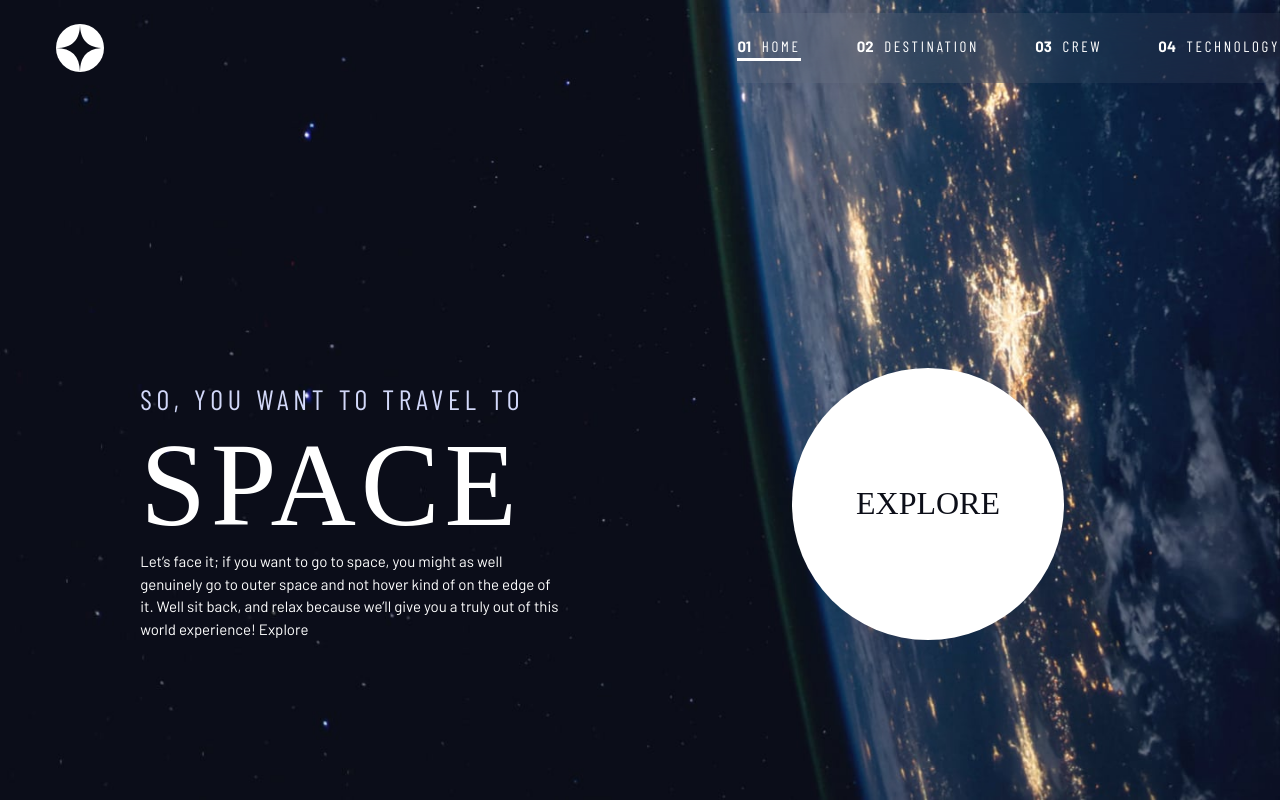
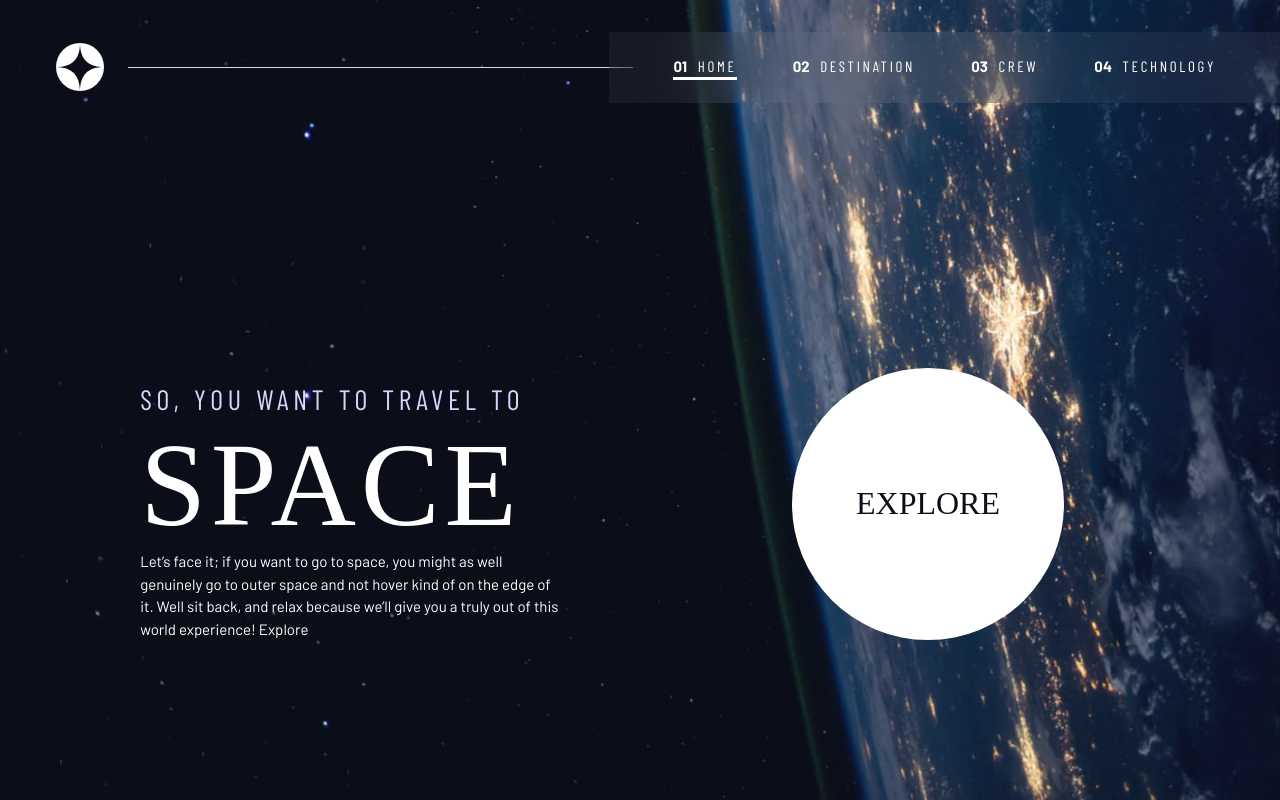
Before and after one commit to Ruhamma/spaceTourism, a plain HTML site: page dist/index.html in a window 1280 px wide. Drawn offline with nearby package versions, Linux system fonts and the light colour scheme; a web font is replaced by a local one.

Commit message:
Finish the Landing page

```diff
--- a/dist/index.html
+++ b/dist/index.html
@@ -50,10 +50,13 @@
         <button>3</button>
       </div>
     </div>  -->
-
     <header class="header flex">
-      <div>
-        <img src="../img/shared/logo.svg" alt="space-tourism logo" class="logo" />
+      <div class="logDiv">
+        <img
+          src="../img/shared/logo.svg"
+          alt="space-tourism logo"
+          class="logo"
+        />
       </div>
       <button
         class="nav-toggle"
@@ -89,7 +92,7 @@
       </nav>
     </header>
 
-    <div class="grid-container">
+    <main id="main" class="grid-container">
       <div>
         <h1 class="fs-500 ff-barlowCondensed uppercase ls-one tx-light">
           So, you want to travel to
@@ -106,7 +109,7 @@
       <div>
         <a href="#" class="lg-btn ff-bellefair fs-600 tx-dark white">Explore</a>
       </div>
-    </div>
+    </main>
 
     <script src="index.js"></script>
   </body>
--- a/scss/layout/_home.scss
+++ b/scss/layout/_home.scss
@@ -28,9 +28,23 @@
   .logo {
     margin: 1.5rem clamp(1.5rem, 5vw, 3.5rem);
   }
+
   .header {
     justify-content: space-between;
+
+    @include breakPoint-down(large) {
       align-items: center;
+       &::after {
+      content: "";
+      display: block;
+      position: relative;
+      height: 1px;
+      width: 100%;
+      background: $light;
+      order: 1;
+      margin-right:-2.5rem;
+    }
+    }
   }
   .nav-toggle {
     display: none;
@@ -47,11 +61,13 @@
       aspect-ratio: 1;
     }
   }
-
+  nav {
+    order: 2;
+  }
   #navigation {
     background: rgba(0, 0, 0, 0.95);
     padding: 1.5em 0em;
-    gap:clamp(1.5rem, 5vw, 3.5rem);
+    gap: clamp(1.5rem, 5vw, 3.5rem);
     @include breakPoint(medium) {
       flex-direction: column;
       position: fixed;
@@ -75,6 +91,12 @@
         }
       }
     }
+    @include breakPoint-down(medium) {
+      padding-inline: clamp(3rem, 5vw, 7rem);
+    }
+    @include breakPoint-down(large) {
+      margin-block: 2rem;
+    }
   }
   @supports (backdrop-filter: blur(1rem)) {
     #navigation {
@@ -82,4 +104,5 @@
       backdrop-filter: blur(2rem);
     }
   }
+
 }
```
Also changed, not shown: dist/style.css, 1 other file. Lines whose indentation alone changed are shown as unchanged.
